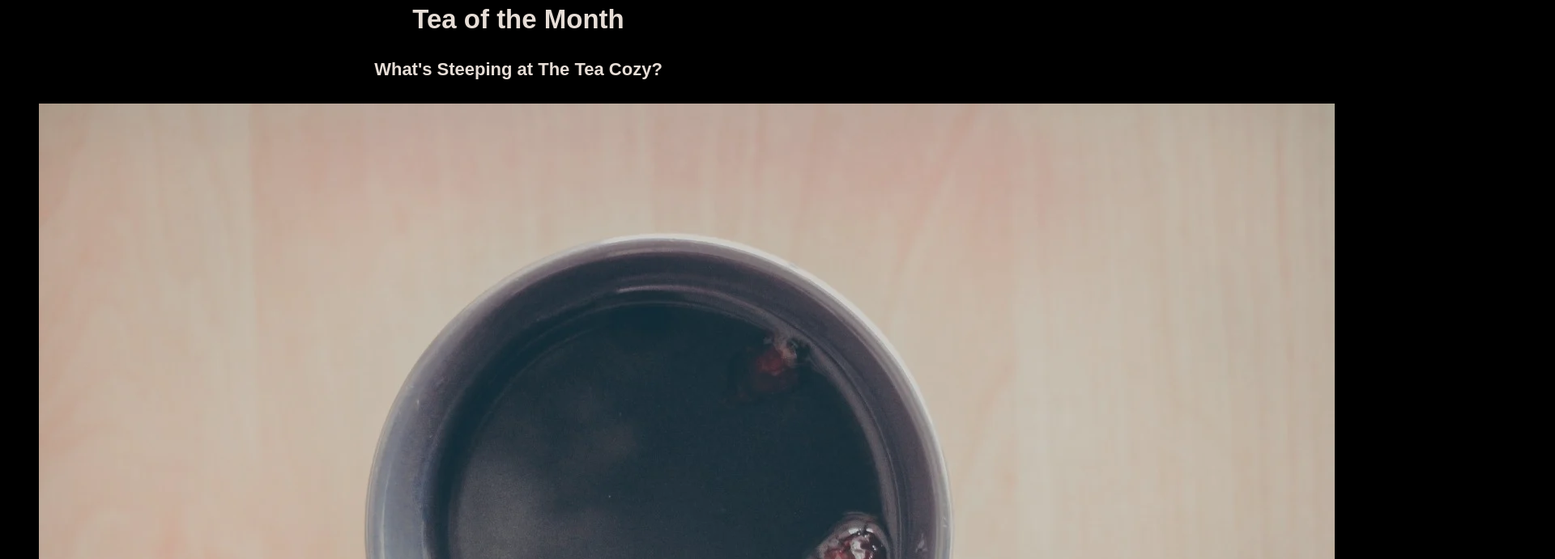
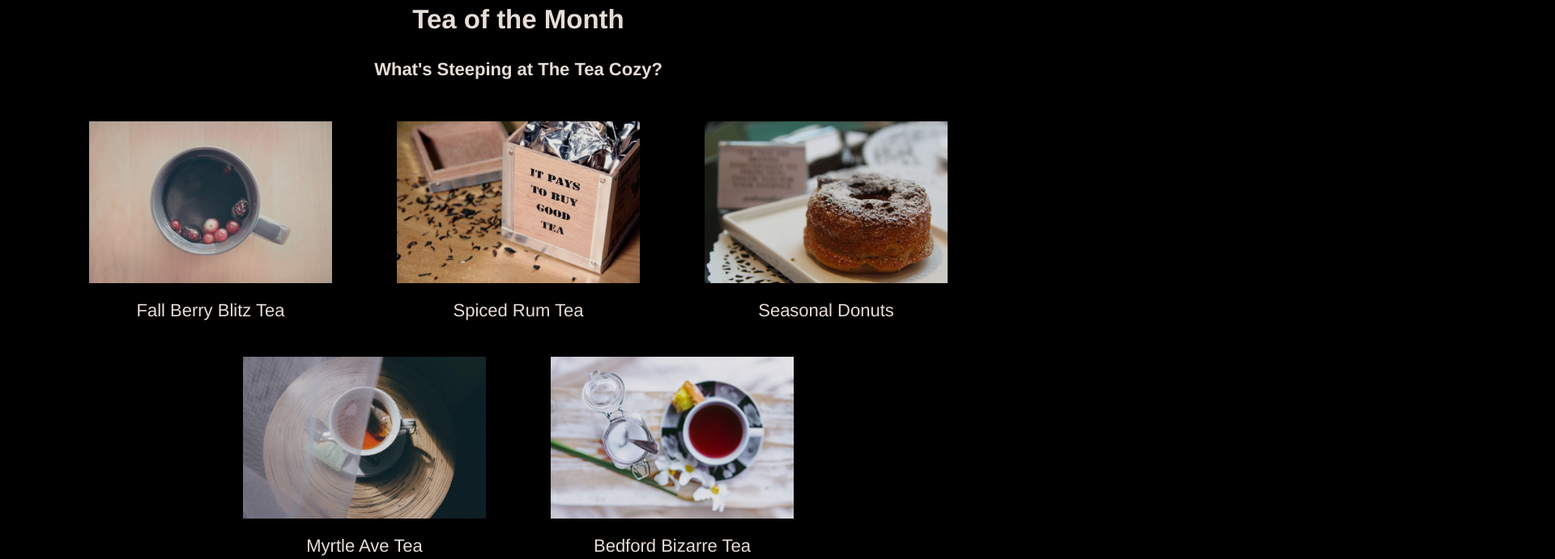
Before and after one commit to BehshadBabai/tea-cozy, a plain HTML site: page index.html in a window 1280 px wide. Shown: the part 800-1491 px from the top of the page at 81% size, 1920 px wide, since content can reach past the window. Drawn offline with Linux system fonts and the light colour scheme.

Commit message:
Tea of The Month section styling was implemented

```diff
--- a/resources/css/style.css
+++ b/resources/css/style.css
@@ -1,5 +1,5 @@
 body{
-    font-family: Arial, Helvetica, sans-serif;
+    font-family: Helvetica, Arial, sans-serif;
     font-size: 22px;
     color:seashell;
     background-color: black;
@@ -44,3 +44,18 @@ nav img{
     background-color:black;
     width: 100%;
 }
+
+#products img{
+    height: 200px;
+    width: 300px;
+}
+
+#products {
+    display: flex;
+    flex-wrap: wrap;
+    justify-content: center;
+}
+
+figcaption{
+    margin-top:5%;
+}
```
